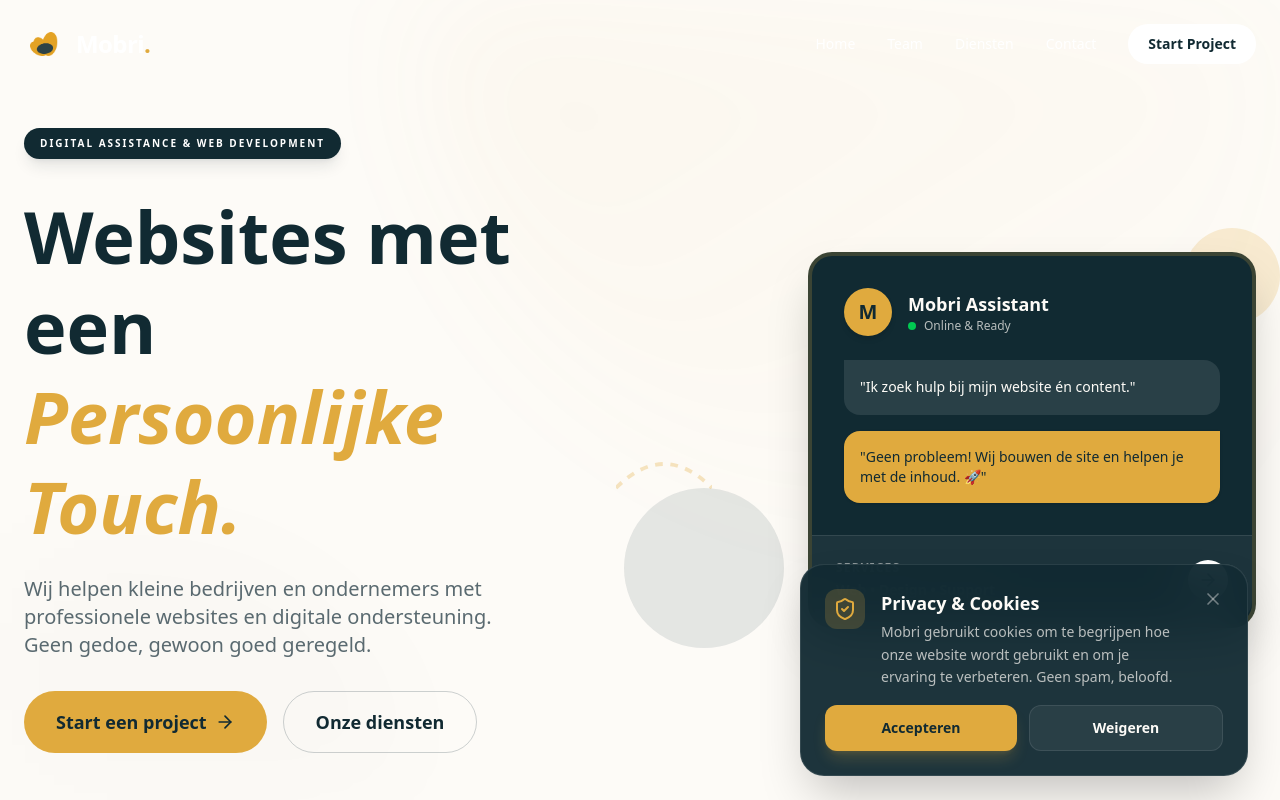
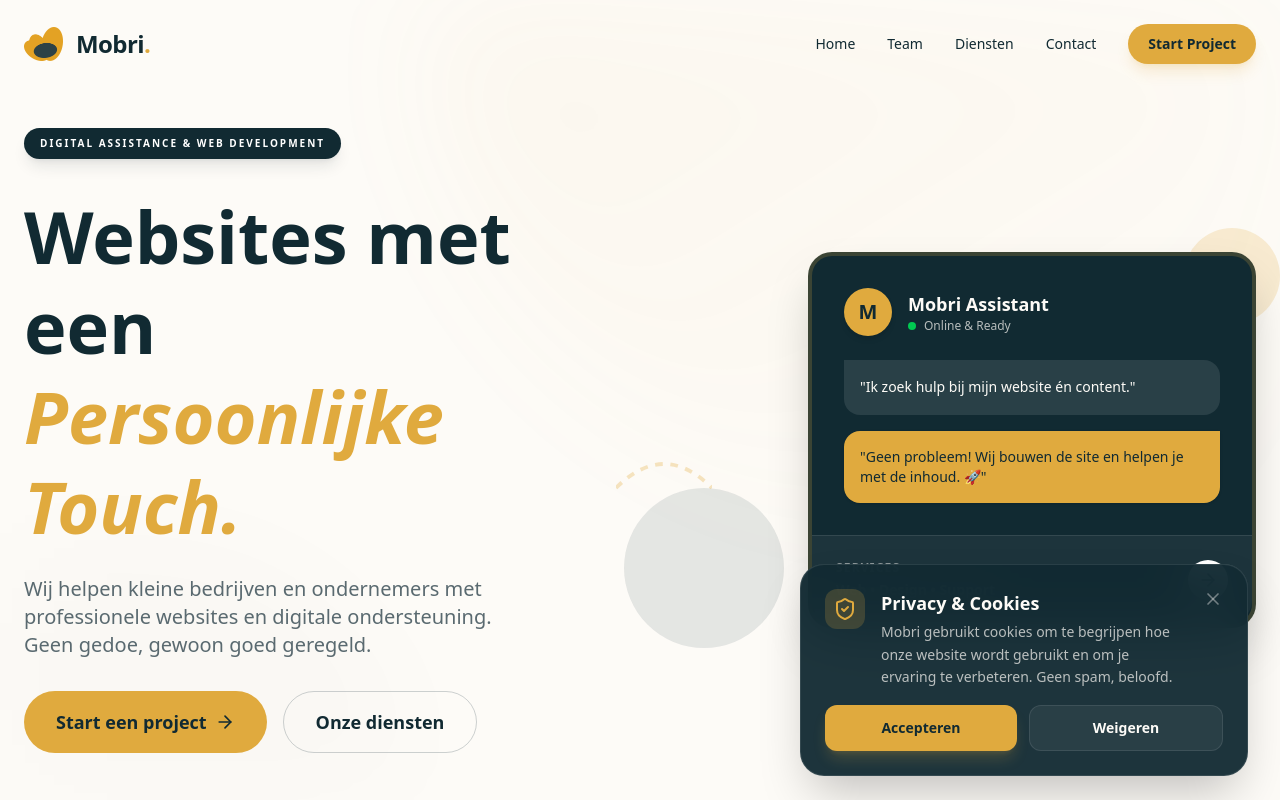
Before and after one commit to misaelbroertjes/mobri, a Next.js app: page / in a window 1280 px wide. Shown: the top 800 px of the page. Built offline with nearby package versions, Linux system fonts and the light colour scheme.

Commit message:
Simplified Header: removed backgrounds and dynamic colors, keeping clean logo

```diff
--- a/src/components/Header.tsx
+++ b/src/components/Header.tsx
@@ -38,20 +38,12 @@ export function Header() {
         >
             <div className="container mx-auto px-4 md:px-6 flex items-center justify-between">
                 <Link href="/" className="flex items-center gap-3 group">
-                    <div className={cn(
-                        "relative w-10 h-10 flex items-center justify-center rounded-xl transition-all duration-300",
-                        isScrolled ? "bg-primary/10" : "bg-white/10"
-                    )}>
-                        <img
-                            src="/logo.png"
-                            alt="Mobri Logo"
-                            className="w-7 h-7 object-contain group-hover:scale-110 transition-transform"
-                        />
-                    </div>
-                    <div className={cn(
-                        "text-2xl font-heading font-bold transition-colors tracking-tight",
-                        isScrolled ? "text-secondary" : "text-white"
-                    )}>
+                    <img
+                        src="/logo.png"
+                        alt="Mobri Logo"
+                        className="w-10 h-10 object-contain group-hover:scale-110 transition-transform"
+                    />
+                    <div className="text-2xl font-heading font-bold text-secondary transition-colors tracking-tight">
                         Mobri<span className="text-primary">.</span>
                     </div>
                 </Link>
@@ -62,22 +54,14 @@ export function Header() {
                         <Link
                             key={link.name}
                             href={link.href}
-                            className={cn(
-                                "text-sm font-medium transition-colors hover:text-primary",
-                                isScrolled ? "text-secondary" : "text-white"
-                            )}
+                            className="text-sm font-medium text-secondary hover:text-primary transition-colors"
                         >
                             {link.name}
                         </Link>
                     ))}
                     <Link
                         href="#contact"
-                        className={cn(
-                            "px-5 py-2.5 rounded-full text-sm font-bold transition-all shadow-lg hover:scale-105 active:scale-95",
-                            isScrolled
-                                ? "bg-primary text-primary-foreground shadow-primary/20"
-                                : "bg-white text-secondary shadow-white/10"
-                        )}
+                        className="px-5 py-2.5 bg-primary text-primary-foreground rounded-full text-sm font-bold transition-all shadow-lg shadow-primary/20 hover:scale-105 active:scale-95"
                     >
                         Start Project
                     </Link>
```
